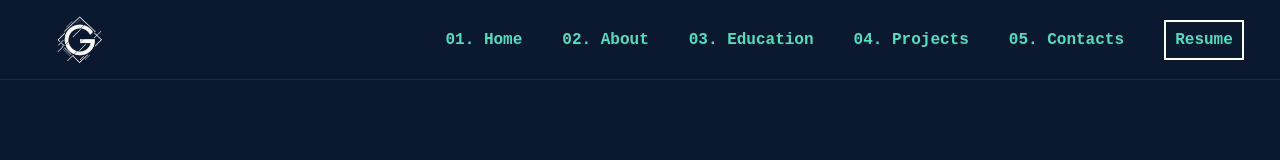
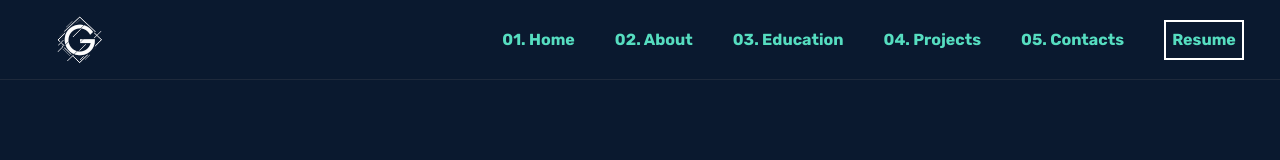
Before and after one commit to CocoShesh/MyPorfolio_Becerro, a React (Vite) app: page / in a window 1280 px wide. Shown: the top 160 px of the page. Built offline with nearby package versions, Linux system fonts and the light colour scheme; no server answers.

Commit message:
Update: Change font family, import, and apply in the body

```diff
--- a/src/components/header/Header.jsx
+++ b/src/components/header/Header.jsx
@@ -36,7 +36,7 @@ const Header = () => {
             </a>
           </div>
           <div className="navbar-end hidden lg:flex  w-full">
-            <ul className="p-2 menu-horizontal gap-10 items-center text-[#56ddc0] font-bold font-Mono">
+            <ul className="p-2 menu-horizontal gap-10 items-center text-[#56ddc0] font-bold ">
               <Link
                 to="main"
                 smooth={true}
@@ -132,7 +132,7 @@ const Header = () => {
               className="drawer-overlay "
               onClick={closeDrawer}
             ></label>
-            <ul className="menu p-4 w-80 min-h-full bg-[#0a192f] pl-24  text-[#56ddc0] font-bold font-Mono  text-xl pt-32 gap-5 ">
+            <ul className="menu p-4 w-80 min-h-full bg-[#0a192f] pl-24  text-[#56ddc0] font-bold   text-xl pt-32 gap-5 ">
               <Link to="main" smooth={true} onClick={closeDrawer}>
                 <li>01. Home</li>
               </Link>
```
